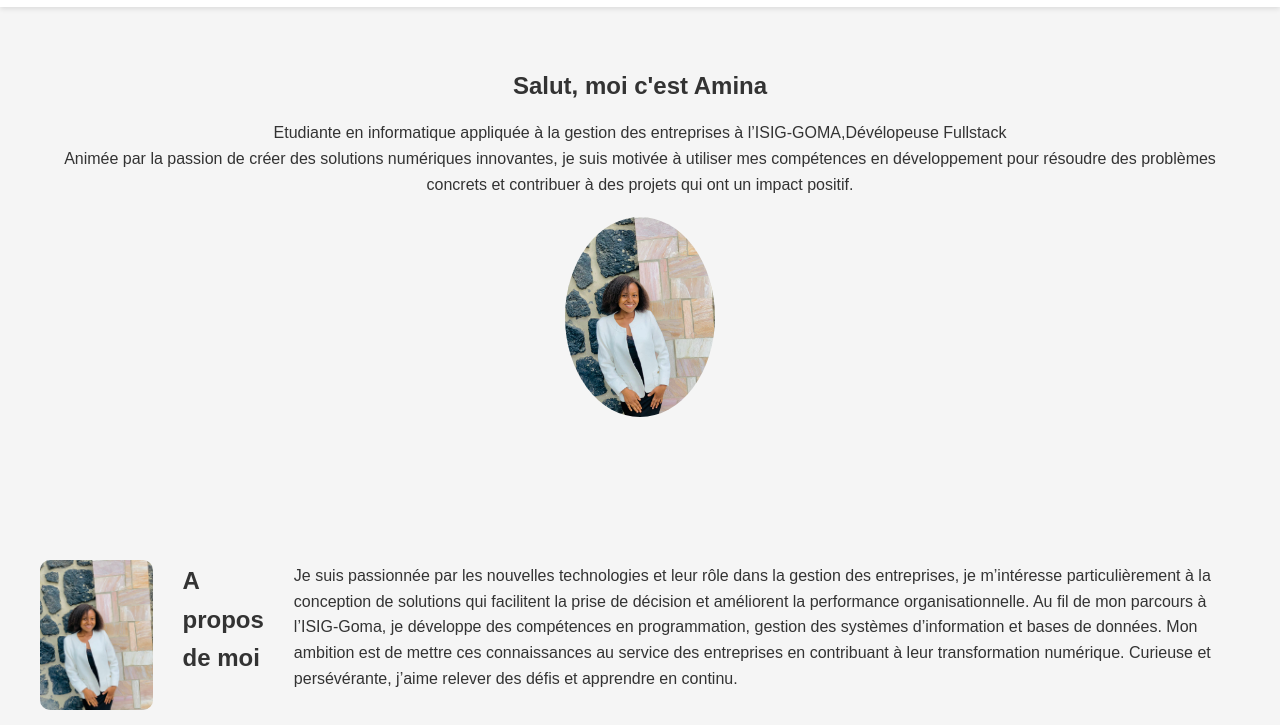
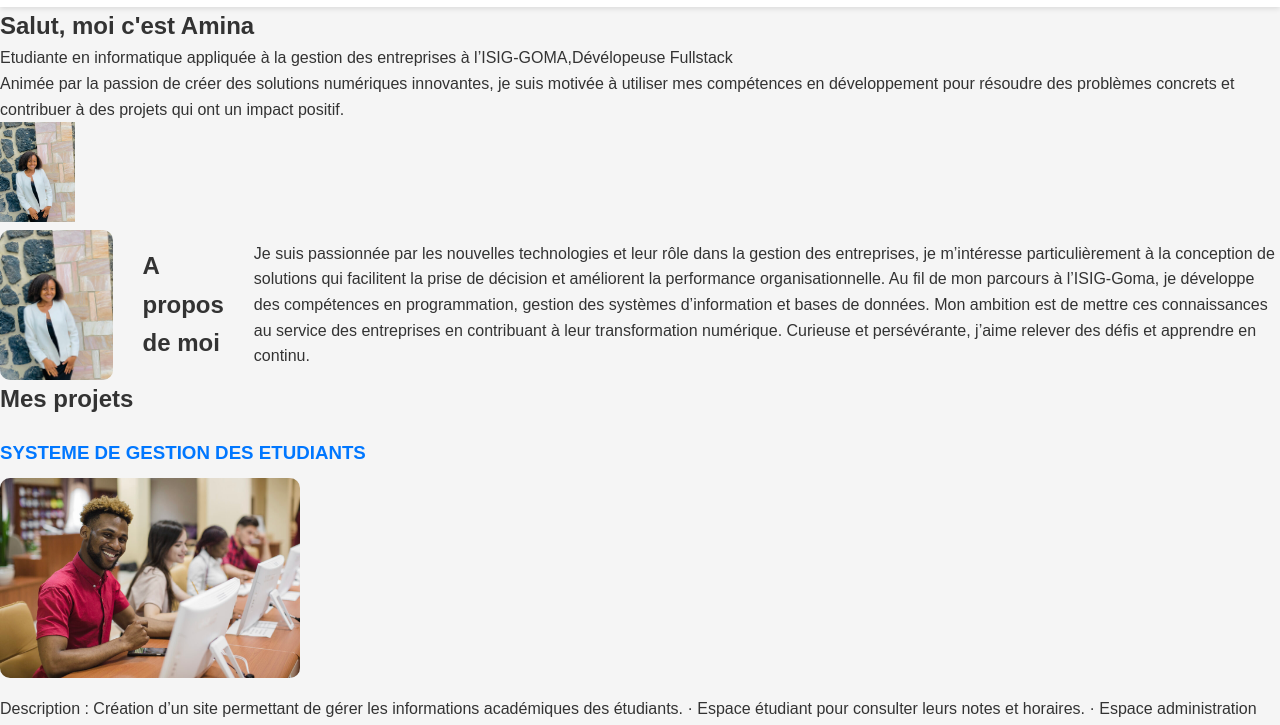
Before and after one commit to Aminazabona/Portfolio, a plain HTML site: page index.html in a window 1280 px wide. Shown: the part 73-798 px from the top of the page. Drawn offline with Linux system fonts and the light colour scheme.

Commit message:
I modify header

```diff
--- a/style.css
+++ b/style.css
@@ -47,28 +47,22 @@ nav ul li a:hover {
 }
 
 /* ====== SECTIONS ====== */
-section {
-    padding: 60px 40px;
+
+
+.section {
+    display: flex;              /* Active Flexbox */
+    justify-content: space-between; /* Sépare les deux côtés */
+    align-items: center;        /* Centre verticalement */
+    padding: 40px;
 }
 
-section h1, section h2 {
-    margin-bottom: 15px;
+.text {
+    width: 50%;                 /* Le texte prend 50% */
 }
 
-section img {
-    border-radius: 10px;
-    margin-top: 15px;
-}
-
-/* ====== SECTION ACCEUIL ====== */
-#acceuil {
-    text-align: center;
-}
-
-#acceuil img {
-    height: 200px;
-    border-radius: 50%;
-    margin-top: 20px;
+.photo img {
+    width: 300px;               /* Taille de la photo */
+    border-radius: 10px;        /* Coins arrondis */
 }
 
 /* ====== A PROPOS ====== */
```
